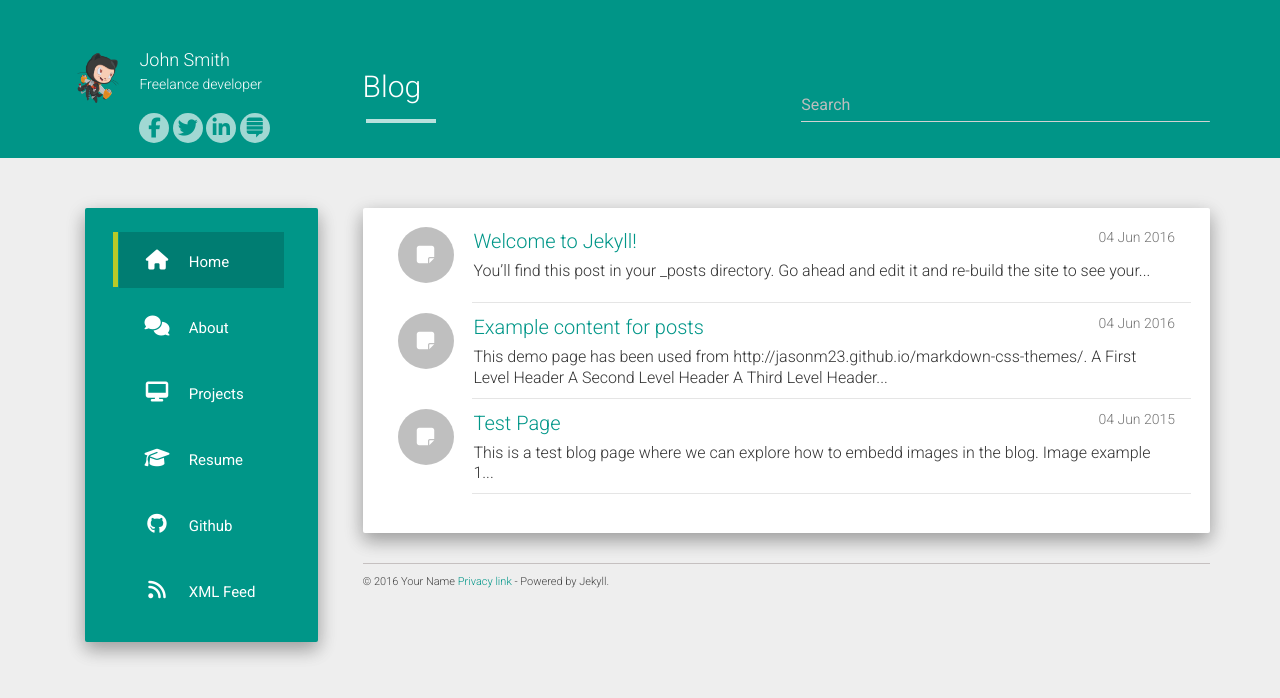
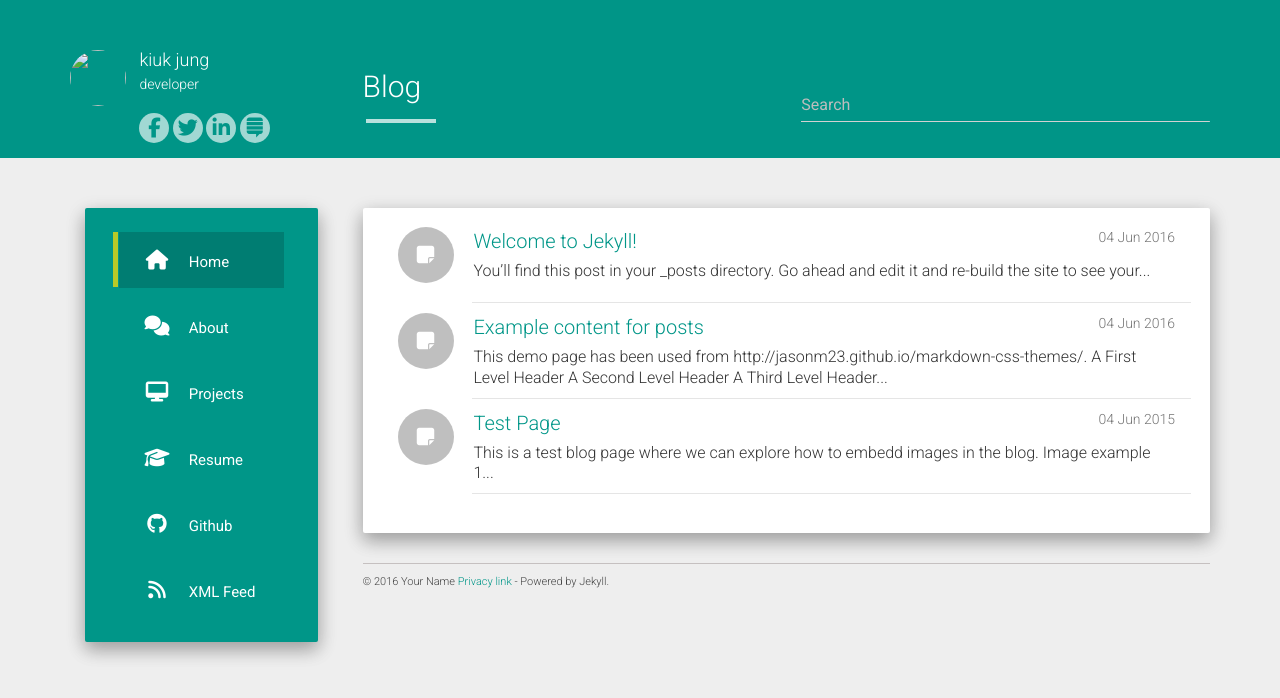
Before and after one commit to falhed7418/falhed7418.github.io, a Jekyll site: the page built from index.html, in a window 1280 px wide. Shown: the top 698 px of the page. Built offline with Jekyll 4.4.1, drawn with Linux system fonts in a browser that asks for light colours; nearby versions of some CDN libraries; the list of posts is cut into pages by our own code.

Commit message:
_config.yml 수

```diff
--- a/_config.yml
+++ b/_config.yml
@@ -1,21 +1,21 @@
-title: John Smith
+title: UK
 description: My Personal Blog
-author: John Smith
+author: kiuk jung
 logo: /hcz-jekyll-blog/static/img/avatar.png
-github: https://github.com/codeasashu
-about: Freelance developer
+github: https://github.com/falhed7418
+about: developer
 
-baseurl: "https://codeasashu.github.io/hcz-jekyll-blog"
-url: "https://codeasashu.github.io/hcz-jekyll-blog"
+baseurl: "https://falhed7418.github.io/"
+url: "https://falhed7418.github.io/"
 
 allowsearch: true
 
-disqus_shortname: aboutashu
-google_analytics: UA-72862926-1
+disqus_shortname:
+google_analytics:
 
 share:
   twitter_username: \#
-  fb_appid: 000000000000
+  fb_appid:
 
 
 enableTags: true
```
